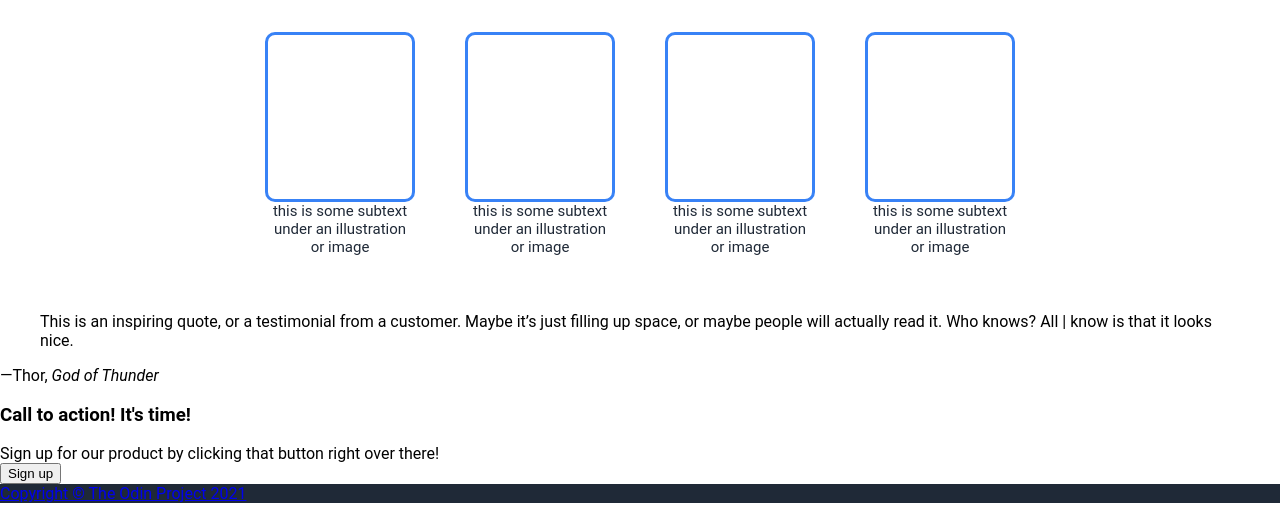
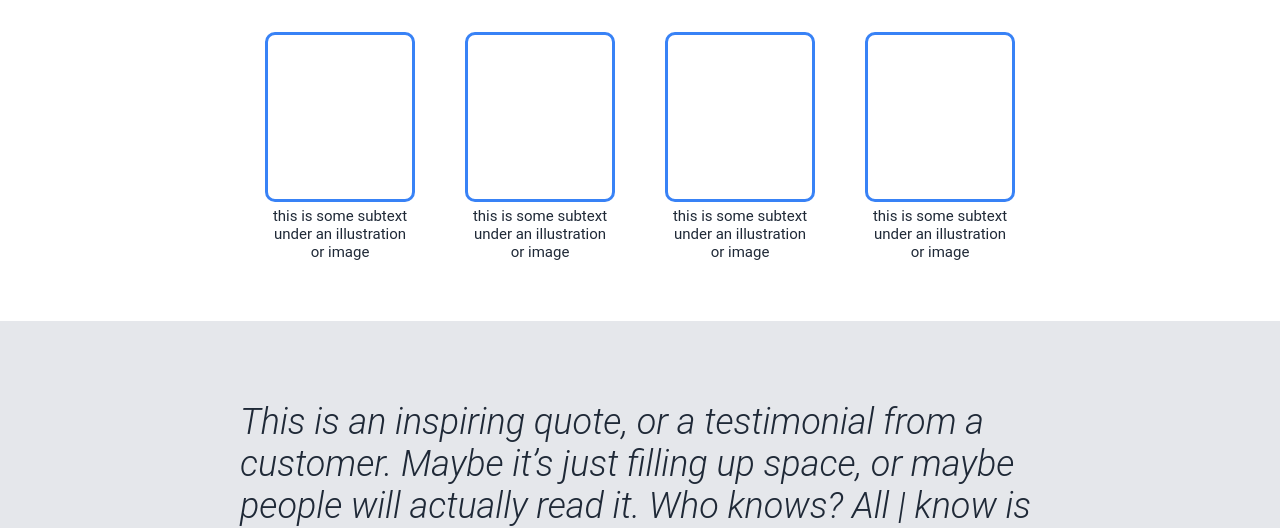
Before and after one commit to Valeriy2017/NextStep, a plain HTML site: page index.html in a window 1280 px wide. Shown: the part 452-980 px from the top of the page. Before the commit the page ends 955 px from the top, so only its background shows below. Drawn offline with Linux system fonts and the light colour scheme.

Commit message:
Styling the section-guote block
This block has a stylized quote.

```diff
--- a/css/style.css
+++ b/css/style.css
@@ -2,7 +2,7 @@
 *{
     box-sizing: border-box;
 }
-p, h1, h2, h3 a{
+p, h1, h2, h3 a, blockquote{
   padding: 0;
   margin: 0;
 
@@ -17,6 +17,8 @@ body{
   font-variation-settings:
     "wdth" <width>; */
 }
+
+/* --------------------------------------------header--------------------------------- */
 .header {
   background-color: #1F2937;
 
@@ -89,10 +91,10 @@ li a{
 .header-images {
 }
 
-
+/* -------------------------------------------section-info------------------------------ */
 
 .section-info {
-  padding: 30px 0 40px 0;
+  padding: 30px 0 60px 0;
 }
 .info-title h2{
   text-align: center;
@@ -121,6 +123,7 @@ li a{
   font-size: 15px;
 }
 .cart-text{
+  margin-top: 5px;
   text-align: center;
   padding: 0 1px;
 }
@@ -131,20 +134,52 @@ li a{
   border-radius: 10px;
 }
 
-.cart-text{
 
 
+/* -------------------------------section-guote------------------------- */
+.section-guote {
+  background-color: #E5E7EB;
+}
 
+.section--guote-content{
+  display: flex;
+  flex-direction: column;
+  justify-content: center;
+  align-items: center;
+  padding: 80px 0;
+  max-width: 800px;
+}
+.section--guote-text p{
+  font-size: 36px;
+  font-style: italic;
+  font-weight: 300;
+  color: #1F2937;
+}
+.section--guote-autor {
+  align-self: end;
+  font-size: 18px;
+  font-weight: 700;
+  color: #1F2937;
+  margin: 20px 40px 0 0;
+}
+cite{
+  font-style: normal;
+  margin-left: 10px;
 }
 
 
 
 
 
-
+/* ---------------------------------footer--------------------------------- */
 .footer {
+  display: flex;
+  justify-content: center;
+  align-items: center;
   background-color: #1F2937;
-
+  height: 80px;
 }
-.footer__Copyright-link {
+.footer__Copyright-link a{
+  text-decoration: none;
+  color: #E5E7EB;
 }
--- a/index.html
+++ b/index.html
@@ -100,14 +100,14 @@
 
         </section>
         <section class="section-guote">
-            <div>
-                <blockquote cite="#">
+            <div class="section--guote-content wigth-content">
+                <blockquote class="section--guote-text" cite="#">
                     <p>This is an inspiring quote, or a testimonial from a
                         customer. Maybe it’s just filling up space, or maybe
                         people will actually read it. Who knows? All | know
                         is that it looks nice.</p>
                 </blockquote>
-                <p>—Thor, <cite>God of Thunder</cite></p>
+                <p class="section--guote-autor">-Thor, <cite>God of Thunder</cite></p>
             </div>
 
 
```
